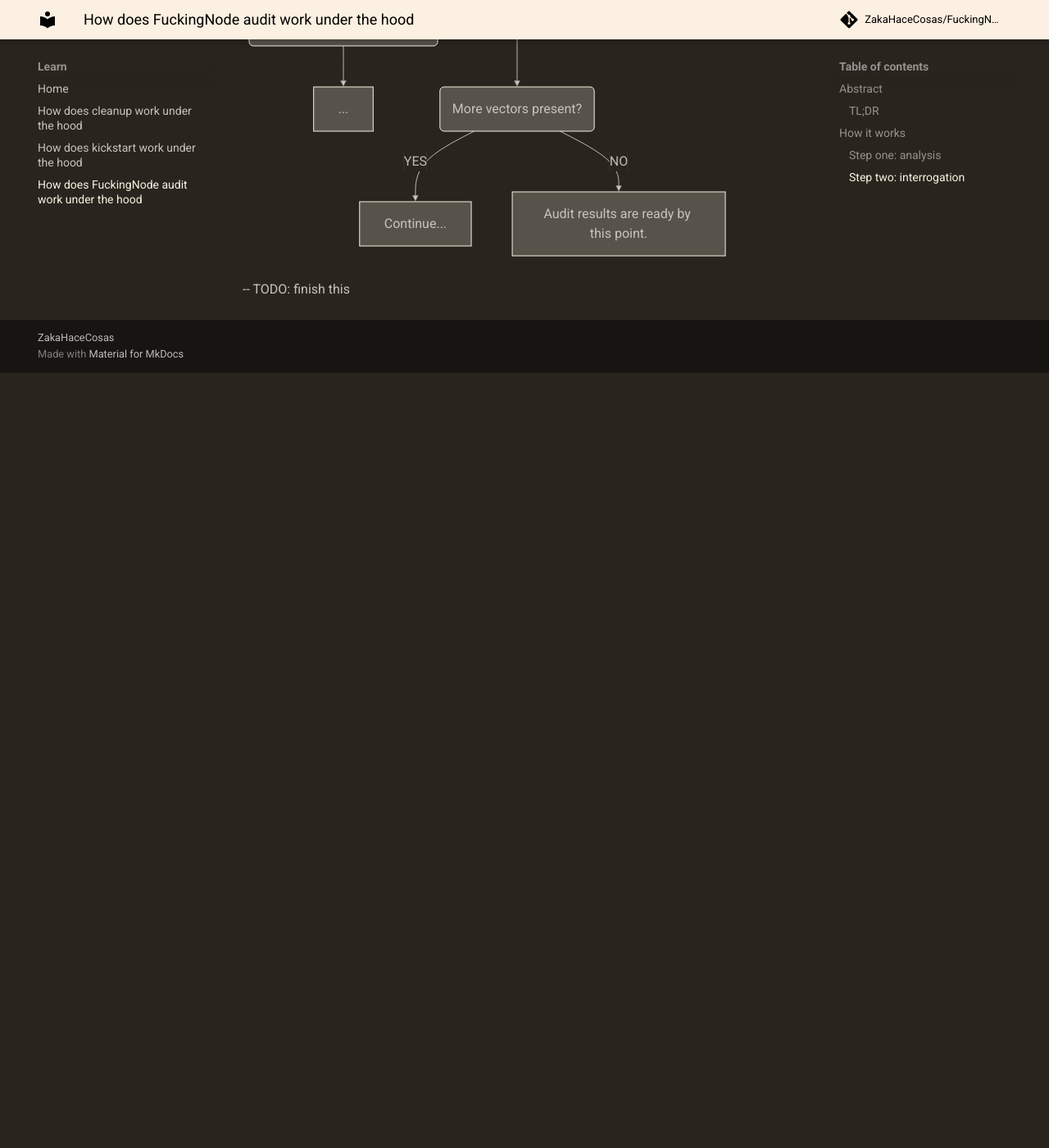
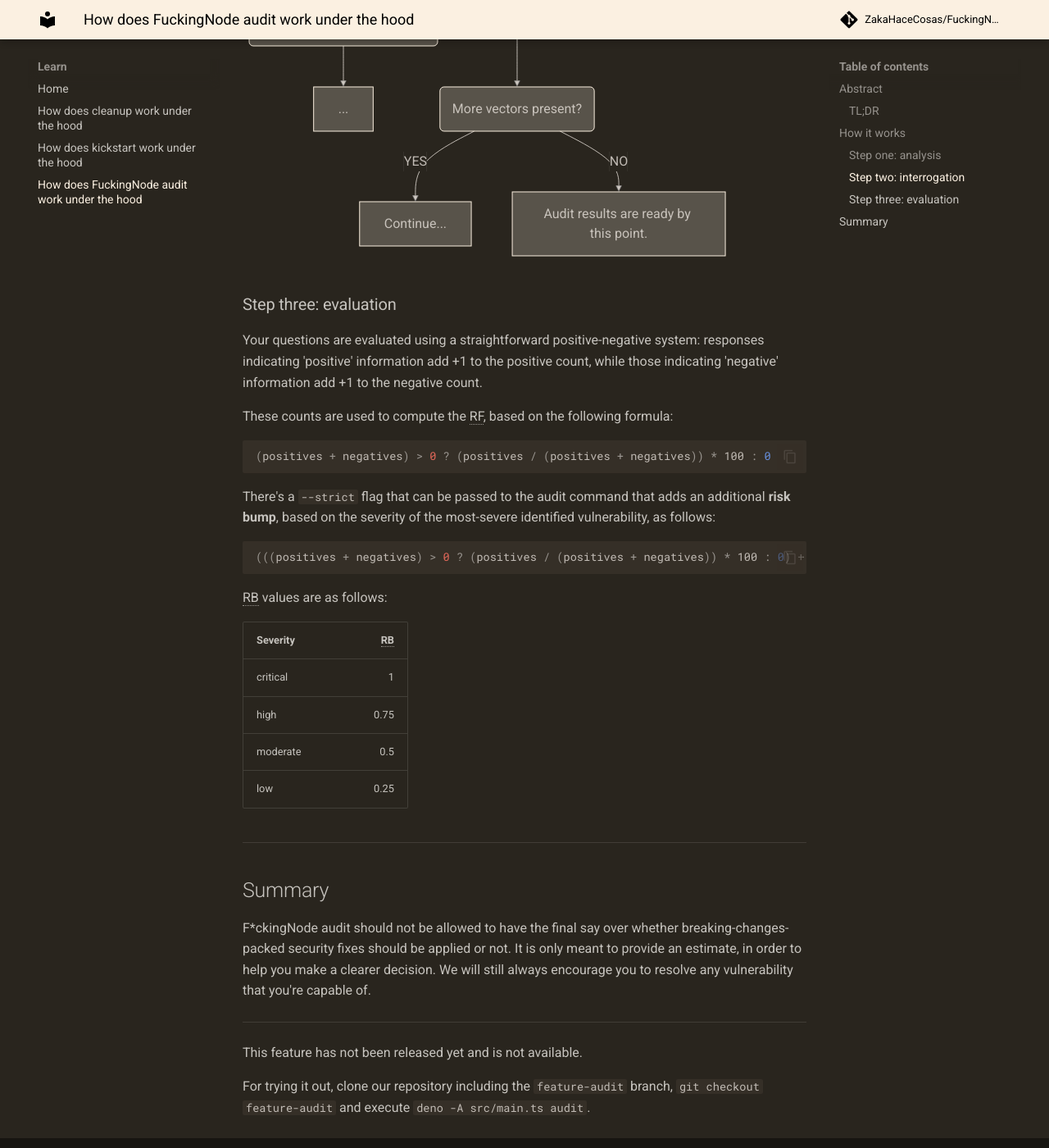
Before and after one commit to ZakaHaceCosas/FuckingNode, an MkDocs documentation site: the page built from website/learn/audit.md, in a window 1280 px wide and 1400 px high, scrolled down 3374 px. Shown: the whole window at 82% size. Built offline with MkDocs 1.6.1 and Material for MkDocs 9.7.7, drawn with Linux system fonts in a browser that asks for light colours; comment, search, counter and statistics services are not loaded; before the commit the page ends 3829 px from its top, so only the background shows below that.

Commit message:
document the audit feature

````diff
--- a/website/learn/audit.md
+++ b/website/learn/audit.md
@@ -69,4 +69,42 @@ graph TD
     F -->|NO| H[Audit results are ready by this point.]
 ```
 
--- TODO: finish this
+### Step three: evaluation
+
+Your questions are evaluated using a straightforward positive-negative system: responses indicating 'positive' information add +1 to the positive count, while those indicating 'negative' information add +1 to the negative count.
+
+These counts are used to compute the RF, based on the following formula:
+
+```typescript
+(positives + negatives) > 0 ? (positives / (positives + negatives)) * 100 : 0
+```
+
+There's a `--strict` flag that can be passed to the audit command that adds an additional **risk bump**, based on the severity of the most-severe identified vulnerability, as follows:
+
+```typescript
+(((positives + negatives) > 0 ? (positives / (positives + negatives)) * 100 : 0) + (riskBump * 100)) / 2
+```
+
+RB values are as follows:
+
+| Severity | RB |
+| :---- | ----: |
+| critical | 1 |
+| high | 0.75 |
+| moderate | 0.5 |
+| low | 0.25 |
+
+---
+
+## Summary
+
+F\*ckingNode audit should not be allowed to have the final say over whether breaking-changes-packed security fixes should be applied or not. It is only meant to provide an estimate, in order to help you make a clearer decision. We will still always encourage you to resolve any vulnerability that you're capable of.
+
+---
+
+This feature has not been released yet and is not available.
+
+For trying it out, clone our repository including the `feature-audit` branch, `git checkout feature-audit` and execute `deno -A src/main.ts audit`.
+
+*[RF]: Risk Factor; a percentage computed by us to estimate the joint impact of all vulnerabilities of a NodeJS project.
+*[RB]: Risk Bump; a 0.25-1 number that's used to bump the RF based on the highest severity (as in low/moderate/high/critical) of a found vulnerability within a project.
````
